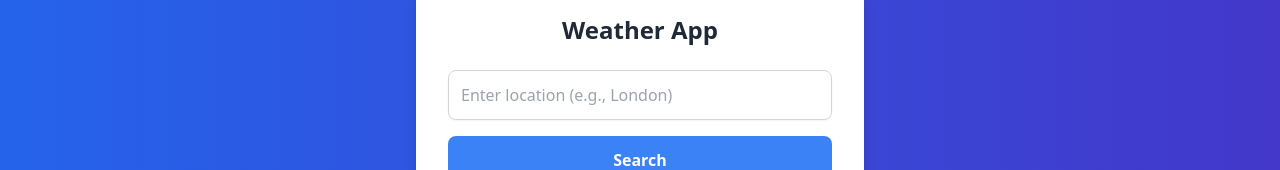
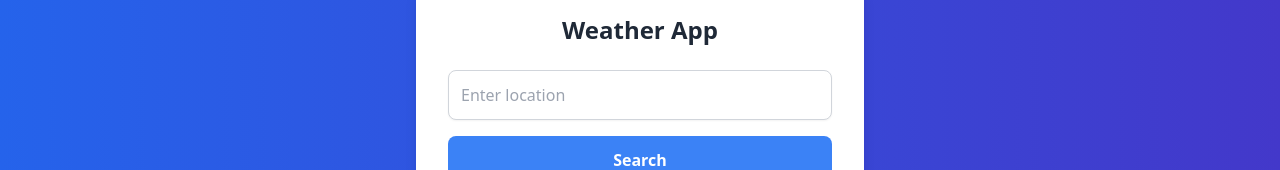
Before and after one commit to Nicholas-Fearon/weather, a React (Vite) app: page / in a window 1280 px wide. Shown: the part 341-511 px from the top of the page. Built offline with nearby package versions, Linux system fonts and the light colour scheme; no server answers.

Commit message:
location updated, placeholder for input updated

```diff
--- a/src/SearchForm.jsx
+++ b/src/SearchForm.jsx
@@ -13,7 +13,7 @@ export default function SearchForm() {
   const API_KEY = import.meta.env.VITE_WEATHER_API_KEY;
 
   useEffect(() => {
-    fetchWeather("London");
+    fetchWeather("Stowmarket");
   }, []);
 
   const fetchWeather = (query) => {
@@ -64,7 +64,7 @@ export default function SearchForm() {
               type="text"
               id="SearchForm"
               value={results}
-              placeholder="Enter location (e.g., London)"
+              placeholder="Enter location"
               aria-label="Search for a location"
             />
           </div>
```
